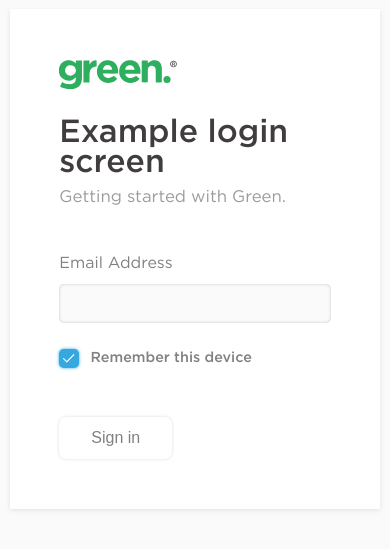
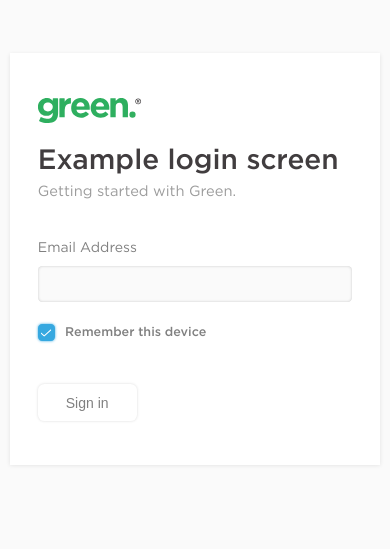
Before and after one commit to Sebsterio/green-code-challenge, a React (Create React App) app: page / in a window 390 px wide. Shown: the part 163-712 px from the top of the page. Built offline with nearby package versions, Linux system fonts and the light colour scheme.

Commit message:
responsive improvements

```diff
--- a/src/components/Card/Card.scss
+++ b/src/components/Card/Card.scss
@@ -3,10 +3,18 @@
 .Card {
 	width: 95vw;
 	max-width: 31rem;
-	padding: $spacing-xl;
+	padding: $spacing-xl $spacing-m;
 	box-shadow: $box-shadow-container;
 	text-align: left;
 	background-color: $color-background;
+
+	@media (min-width: $screen-xs) {
+		padding: $spacing-xl $spacing-l;
+	}
+
+	@media (min-width: $screen-s) {
+		padding: $spacing-xl;
+	}
 
 	&__header {
 		margin-bottom: $spacing-m;
@@ -17,7 +25,8 @@
 	}
 
 	&.animateOnEnter {
-		transition: all $duration-medium $timing-bounce;
+		transition: opacity $duration-medium $timing-bounce,
+			transform $duration-medium $timing-bounce;
 		opacity: 0;
 		transform: scale(0.8);
 	}
--- a/src/styles/_base.scss
+++ b/src/styles/_base.scss
@@ -1,3 +1,17 @@
+@import "./vars";
+
+html {
+	font-size: 12px;
+
+	@media (min-width: $screen-xs) {
+		font-size: 14px;
+	}
+
+	@media (min-width: $screen-s) {
+		font-size: 16px;
+	}
+}
+
 body {
 	font-family: "Gotham", sans-serif;
 	-webkit-font-smoothing: antialiased;
@@ -5,7 +19,6 @@ body {
 	width: 100vw;
 	overflow-x: hidden;
 	overscroll-behavior: none;
-	font-size: 16px;
 }
 
 * {
--- a/src/styles/_vars.scss
+++ b/src/styles/_vars.scss
@@ -47,3 +47,8 @@ $duration-medium: 0.4s;
 // Timing function
 
 $timing-bounce: cubic-bezier(0.77, 2.14, 0.77, 0.93);
+
+// Screen width
+
+$screen-xs: 380px;
+$screen-s: 600px;
```
